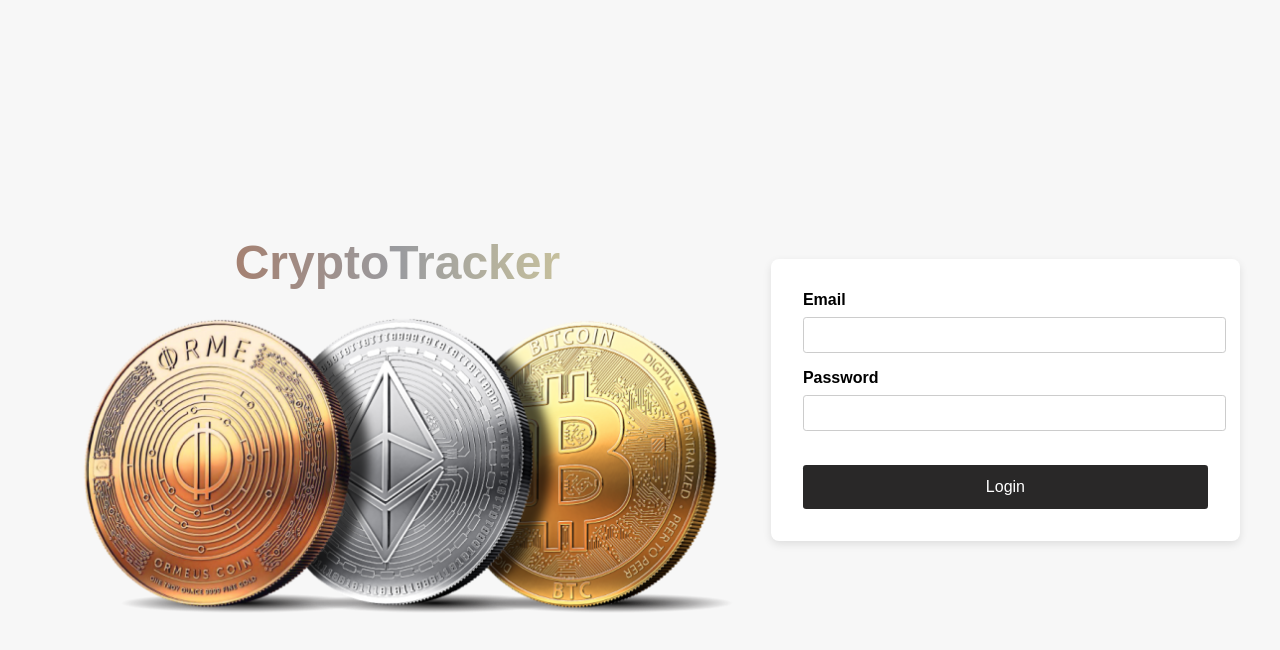
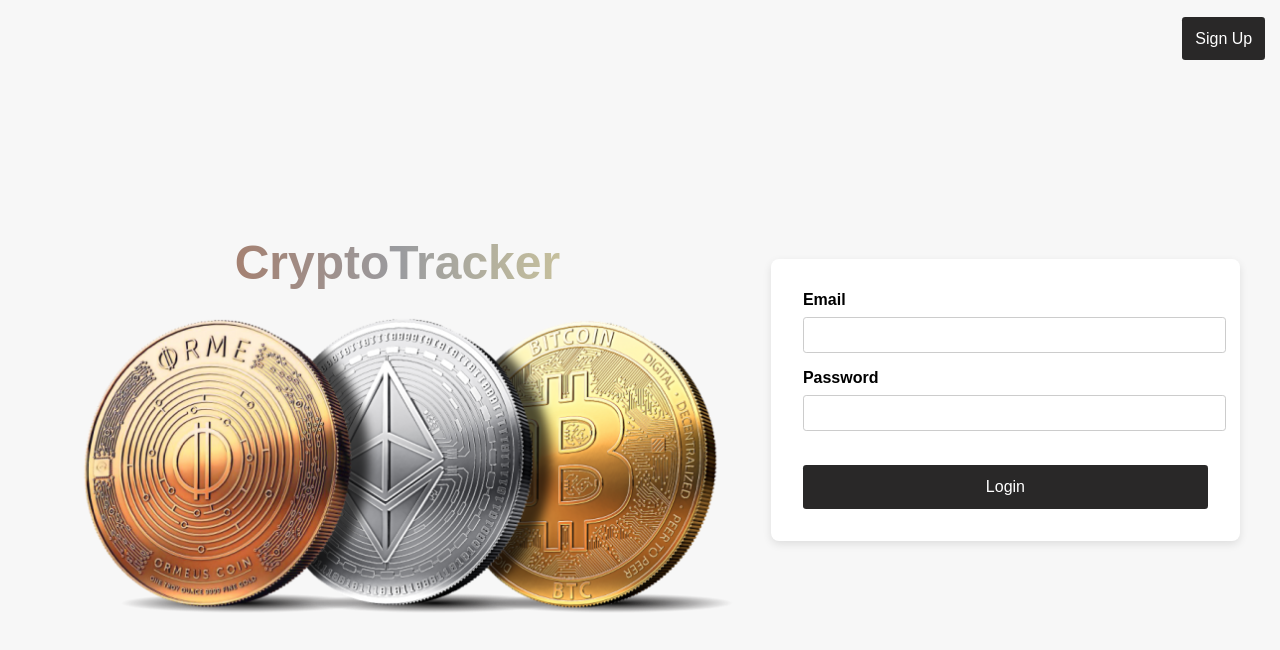
Before and after one commit to asyncmagician/CryptoTracker, a website: page public/index.html in a window 1280 px wide. Drawn offline with Linux system fonts and the light colour scheme.

Commit message:
Update the UI + create the sign up button

```diff
--- a/public/index.html
+++ b/public/index.html
@@ -17,6 +17,9 @@
             <img src="/img/digital.png" alt="">
           </h1>
           </div>
+          <div class="register-link">
+            <a href="/register">Sign Up</a>
+          </div>
           <div class="form-container">
             <form id="login-form" method="POST" action="/auth/login">
               <div id="error"></div>
--- a/public/style/login.css
+++ b/public/style/login.css
@@ -37,6 +37,30 @@
   height: 60%;
   margin-top: 10px;
 }
+
+.register-link {
+  position: absolute;
+  top: 30px;
+  right: 15px;
+}
+
+.register-link a {
+  text-decoration: none;
+  width: 100%;
+  background-color: #292828;
+  color: #fff;
+  border: none;
+  padding: 0.8rem;
+  border-radius: 0.2rem;
+  font-size: 1rem;
+  cursor: pointer;
+  transition: background-color 0.2s ease-in-out;
+}
+
+.register-link a:hover {
+  background-color: #9b9b9b;
+}
+
 
 
 /* img {
```
